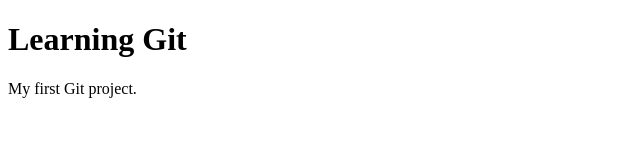
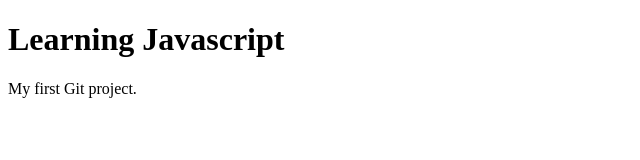
Before and after one commit to hafizirfan41/git--practice, a plain HTML site: page index.html in a window 1280 px wide. Shown: the whole page, without its empty margins (0-640 px from the left). Drawn offline with Linux system fonts and the light colour scheme.

Commit message:
new changes

```diff
--- a/index.html
+++ b/index.html
@@ -4,7 +4,7 @@
     <title>Git Practice</title>
 </head>
 <body>
-    <h1>Learning Git</h1>
+    <h1>Learning Javascript</h1>
     <p>My first Git project.</p>
 </body>
 </html>
```
